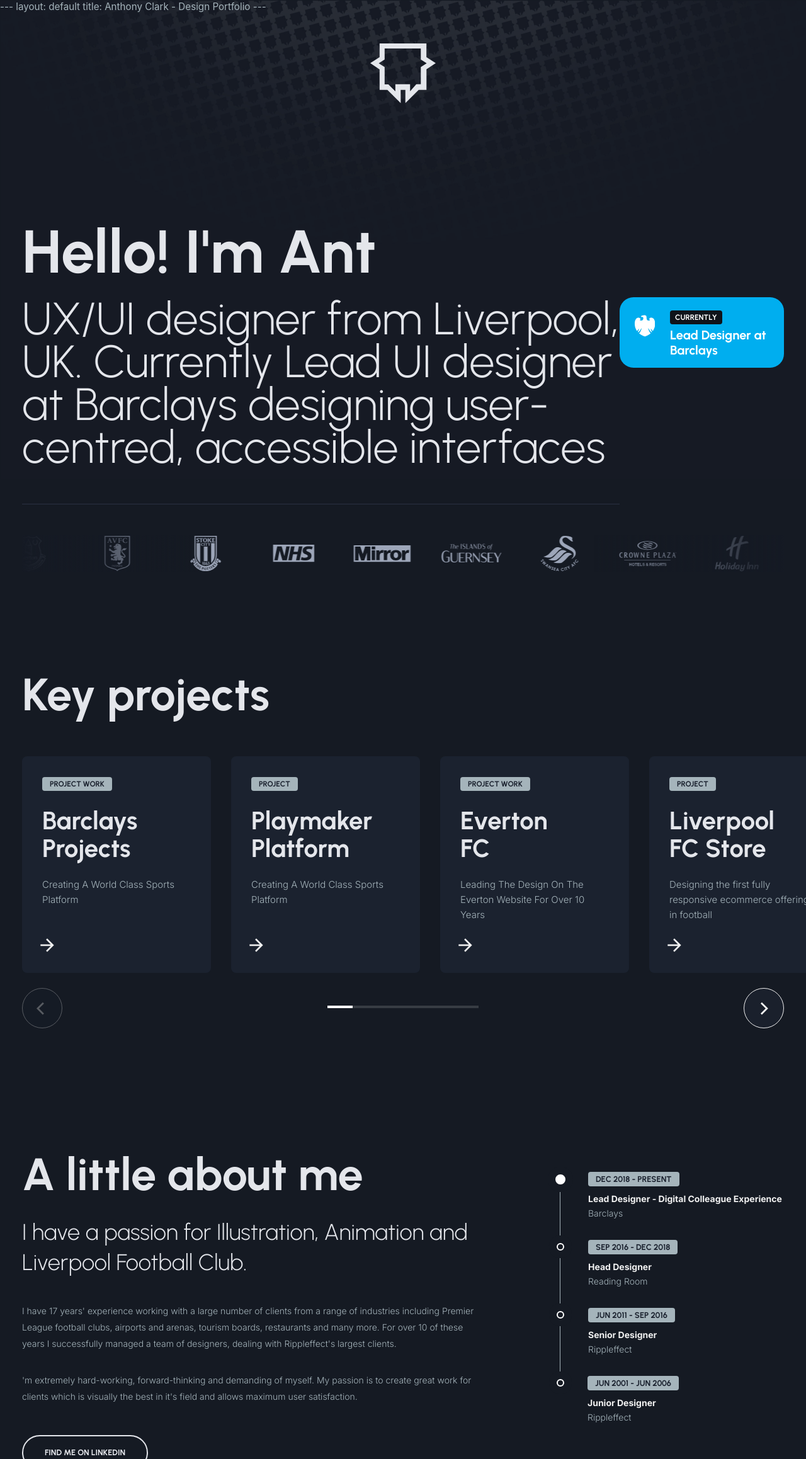
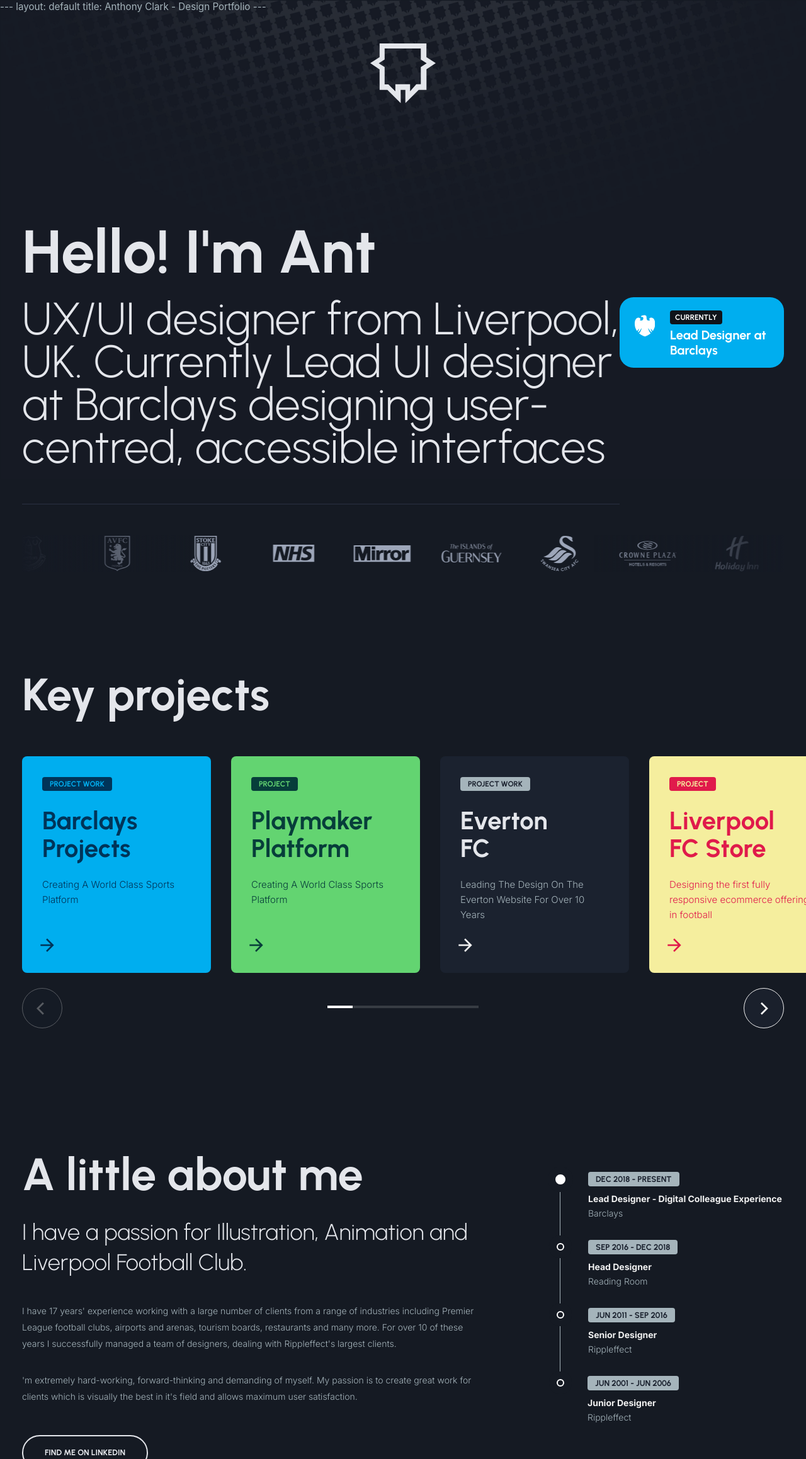
Before and after one commit to anthony-clark/AnthonyClark.github.io, a Jekyll site: the page index.html, which Jekyll copies as it is, in a window 1280 px wide. Shown: the whole page at 63% size. Built offline with Jekyll 4.4.1, drawn with Linux system fonts in a browser that asks for light colours; nearby versions of some CDN libraries.

Commit message:
home work colours
home work colours

```diff
--- a/css/flickity-slider.css
+++ b/css/flickity-slider.css
@@ -19,6 +19,7 @@
     padding-top:32px;
     min-height: 344px;
 }
+
 .carousel-cell strong{
   margin: 0 32px 0 32px;
   font-size: 12px;
@@ -77,6 +78,80 @@
 .carousel-cell a:hover img{
     opacity: .5;
 }
+.carousel-cell a:hover{
+  display: block;
+  overflow: auto;
+  border-radius: 8px;
+  text-decoration: none;
+
+}
+
+
+.carousel-cell.barclays a{
+  background: #00aeef;
+}
+.carousel-cell.barclays strong{
+  color:   #00aeef;
+  background:   #003459;
+}
+.carousel-cell.barclays span.material-icons-outlined{
+  color: #003459;
+}
+.carousel-cell.barclays p, .carousel-cell.barclays h3{
+  color: #003459;
+}
+.carousel-cell.barclays a:hover{
+  background:#003366 url(../images/testhover.jpg);
+  background-size: cover;
+}
+
+
+
+.carousel-cell.playmaker a{
+  background: #63D471;
+}
+.carousel-cell.playmaker strong{
+  color:   #63D471;
+  background:   #073E3A;
+}
+.carousel-cell.playmaker span.material-icons-outlined{
+  color: #073E3A;
+}
+.carousel-cell.playmaker p, .carousel-cell.playmaker h3{
+  color: #073E3A;
+}
+.carousel-cell.playmaker a:hover{
+  background:#003366 url(../images/testhover.jpg);
+  background-size: cover;
+}
+
+
+
+.carousel-cell.lfc a{
+  background: #F5EE9E;
+}
+.carousel-cell.lfc strong{
+  color:   #F5EE9E;
+  background:   #E01A4B;
+}
+.carousel-cell.lfc span.material-icons-outlined{
+  color: #E01A4B;
+}
+.carousel-cell.lfc p, .carousel-cell.lfc h3{
+  color: #E01A4B;
+}
+.carousel-cell.lfc a:hover{
+  background:#003366 url(../images/testhover.jpg);
+  background-size: cover;
+}
+
+
+
+
+
+
+
+
 .carousel-cell a:hover p, .carousel-cell a:hover h3{
   color: #A5B4BB;
   display: none;
@@ -85,7 +160,7 @@
   color: #e4e6eb;
   display: none;
 }
-  .carousel-cell.is-selected {
+.carousel-cell.is-selected {
   }
 .flickity-enabled {
     position: relative;
--- a/index.html
+++ b/index.html
@@ -94,10 +94,10 @@
 <div class="container key-projects">
 	<h2 class="latest-projects-title">Key projects</h2>
 	<div class="carousel" data-flickity='{ "cellAlign": "left", "selectedAttraction": 0.01, "friction": 0.15, "freeScroll": true, "dragThreshold": 10  }'>
-		<div class="carousel-cell"><a href=""><strong>Project work</strong><h3>Barclays Projects</h3><p>Creating A World Class Sports Platform</p><span class="material-icons-outlined">arrow_forward</span></a></div>
-		<div class="carousel-cell"><a href="/playmaker-platform.html"><strong>Project</strong><h3>Playmaker Platform</h3><p>Creating A World Class Sports Platform</p><span class="material-icons-outlined">arrow_forward</span></a></div>
-		<div class="carousel-cell"><a href="/everton-fc.html"><strong>Project work</strong><h3>Everton FC</h3><p>Leading The Design On The Everton Website For Over 10 Years</p><span class="material-icons-outlined">arrow_forward</span></a></div>
-		<div class="carousel-cell"><a href="/Liverpool-fc-store.html"><strong>Project</strong><h3>Liverpool FC Store</h3><p>Designing the first fully responsive ecommerce offering in football</p><span class="material-icons-outlined">arrow_forward</span></a></div>
+		<div class="carousel-cell barclays"><a href=""><strong>Project work</strong><h3>Barclays Projects</h3><p>Creating A World Class Sports Platform</p><span class="material-icons-outlined">arrow_forward</span></a></div>
+		<div class="carousel-cell playmaker"><a href="/playmaker-platform.html"><strong>Project</strong><h3>Playmaker Platform</h3><p>Creating A World Class Sports Platform</p><span class="material-icons-outlined">arrow_forward</span></a></div>
+		<div class="carousel-cell efc"><a href="/everton-fc.html"><strong>Project work</strong><h3>Everton FC</h3><p>Leading The Design On The Everton Website For Over 10 Years</p><span class="material-icons-outlined">arrow_forward</span></a></div>
+		<div class="carousel-cell lfc"><a href="/Liverpool-fc-store.html"><strong>Project</strong><h3>Liverpool FC Store</h3><p>Designing the first fully responsive ecommerce offering in football</p><span class="material-icons-outlined">arrow_forward</span></a></div>
 		<div class="carousel-cell"><a href="/lexus-car-search.html"><strong>Concept</strong><h3>Lexus Car Search</h3><p>Improving The Search For A Pre-Owned Lexus</p><span class="material-icons-outlined">arrow_forward</span></a></div>
 		<div class="carousel-cell"><a href=""><strong>Pitch work</strong><h3>Go Ape Pitch</h3><p>Improving The Search For A Pre-Owned Lexus</p><span class="material-icons-outlined">arrow_forward</span></a></div>
 	  </div>
```
